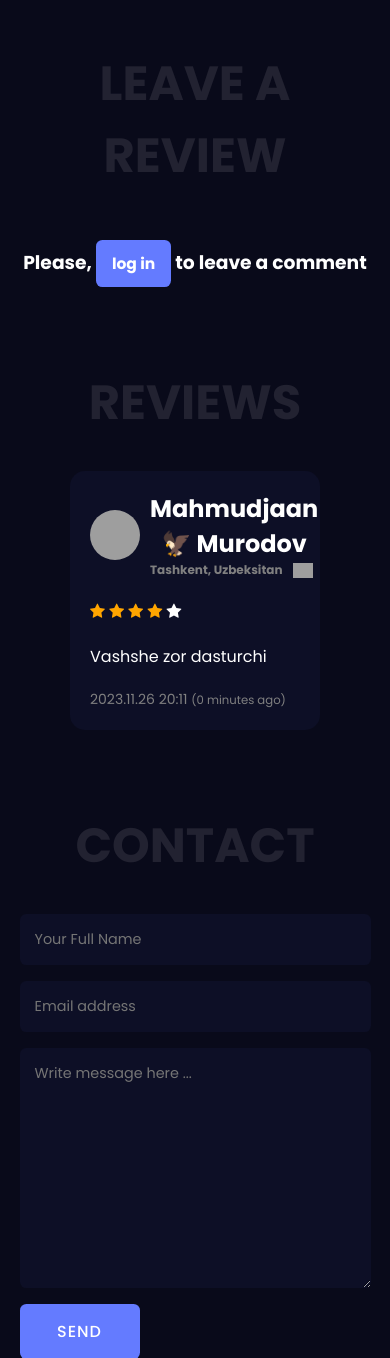
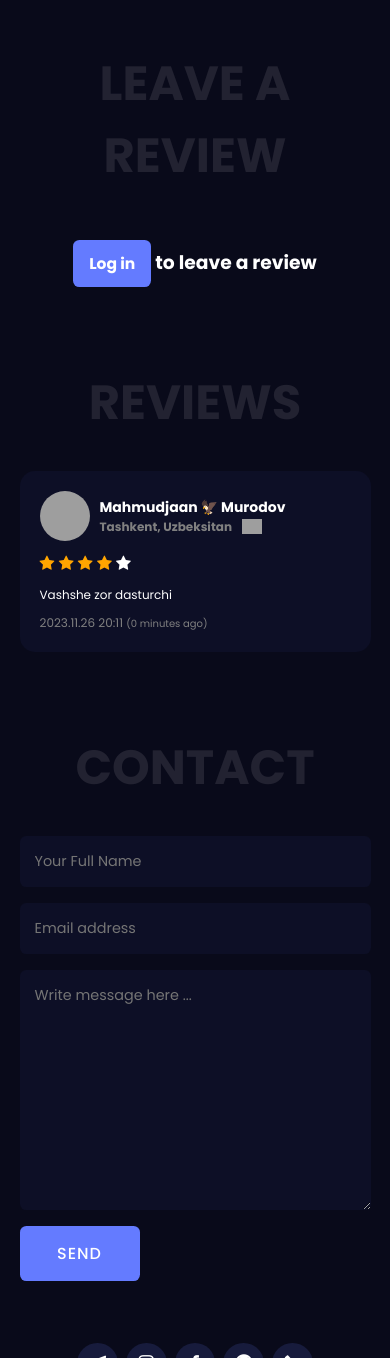
Before and after one commit to ulugbek101/Portfolio-Website, a Django app: page / in a window 390 px wide. Shown: the part 1117-2475 px from the top of the page. Run offline with Django 4.2, Linux system fonts and the light colour scheme; data comes from the database, SQL or seed files in the repository; both versions use the stored data as it was after the commit; parts of the project's set-up code (start-up, migrations or seed data) failed here and were passed over; grey boxes are pictures that could not be loaded.

Commit message:
Update index.html
- Replace word "comment" to "review" in "Leave a review" section
- Change responsive styles for review card for screens 635px and below

```diff
--- a/app_main/templates/app_main/index.html
+++ b/app_main/templates/app_main/index.html
@@ -113,7 +113,7 @@
         <button type="submit" class="login-btn send-btn btn" style="width: 100% !important;">Post</button>
     </form>
     {% else %}
-    <h3 style="text-align: center;">Please, <a class="btn" href="{% url 'login' %}">log in</a> to leave a comment</h3>
+    <h3 style="text-align: center;"><a class="btn" href="{% url 'login' %}">Log in</a> to leave a review</h3>
     {% endif %}
 </section>
 
--- a/static/css/media.css
+++ b/static/css/media.css
@@ -128,7 +128,20 @@
     }
 
     .review {
-        width: 400px;
+        width: 100%;
+        gap: 10px;
+    }
+
+    .review-title {
+        font-size: 14px;
+    }
+
+    .review-body {
+        font-size: 12px;
+    }
+
+    .review-date {
+        font-size: 12px;
     }
 }
 
@@ -178,10 +191,6 @@
         row-gap: 1rem;
     }
 
-    .review {
-        width: 250px;
-    }
-
 }
 
 @media (max-width:325px) {
```
Also changed, not shown: PROJECT/settings.py (+20 -20 lines), db.sqlite3, 1 other file.
